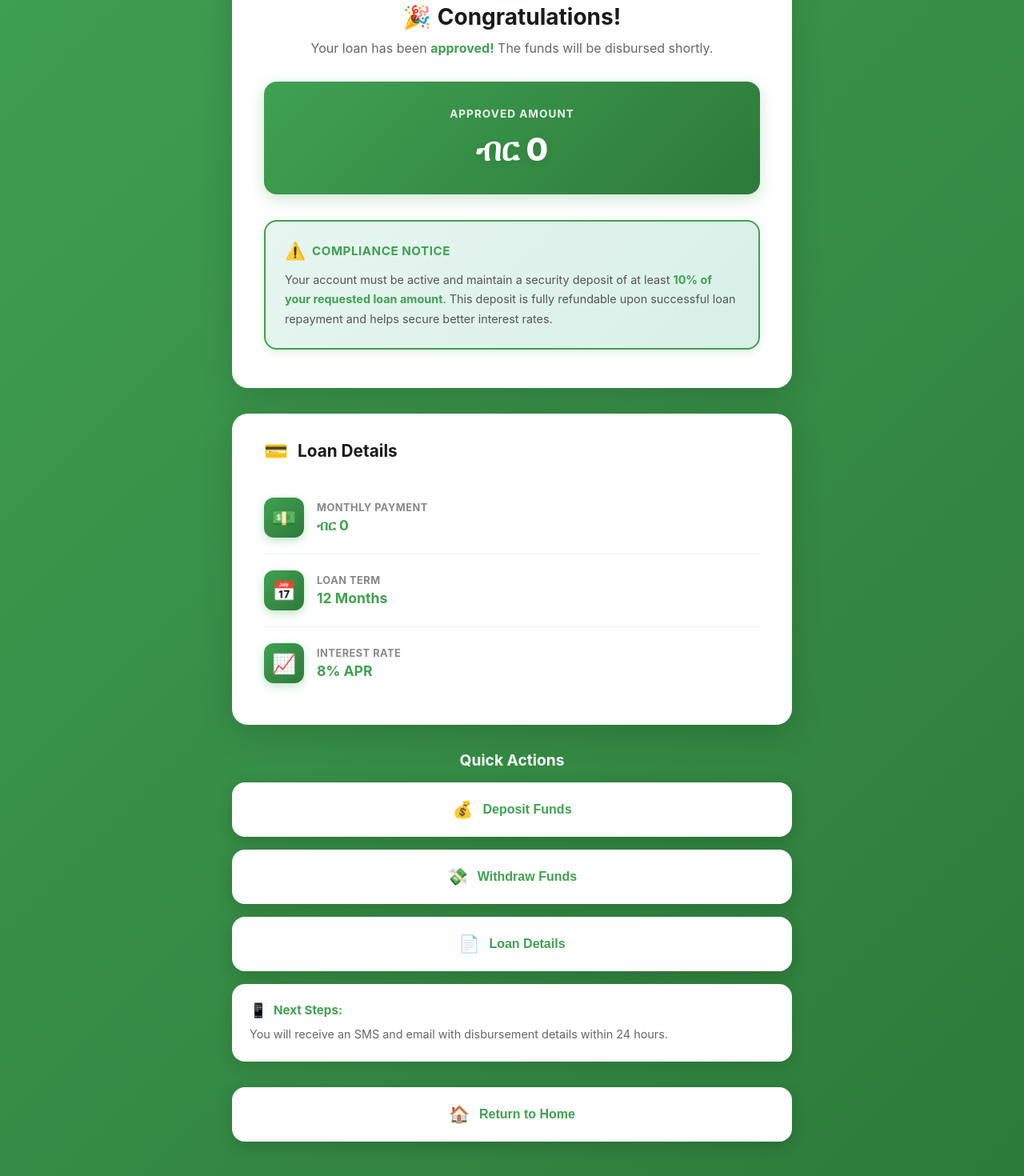
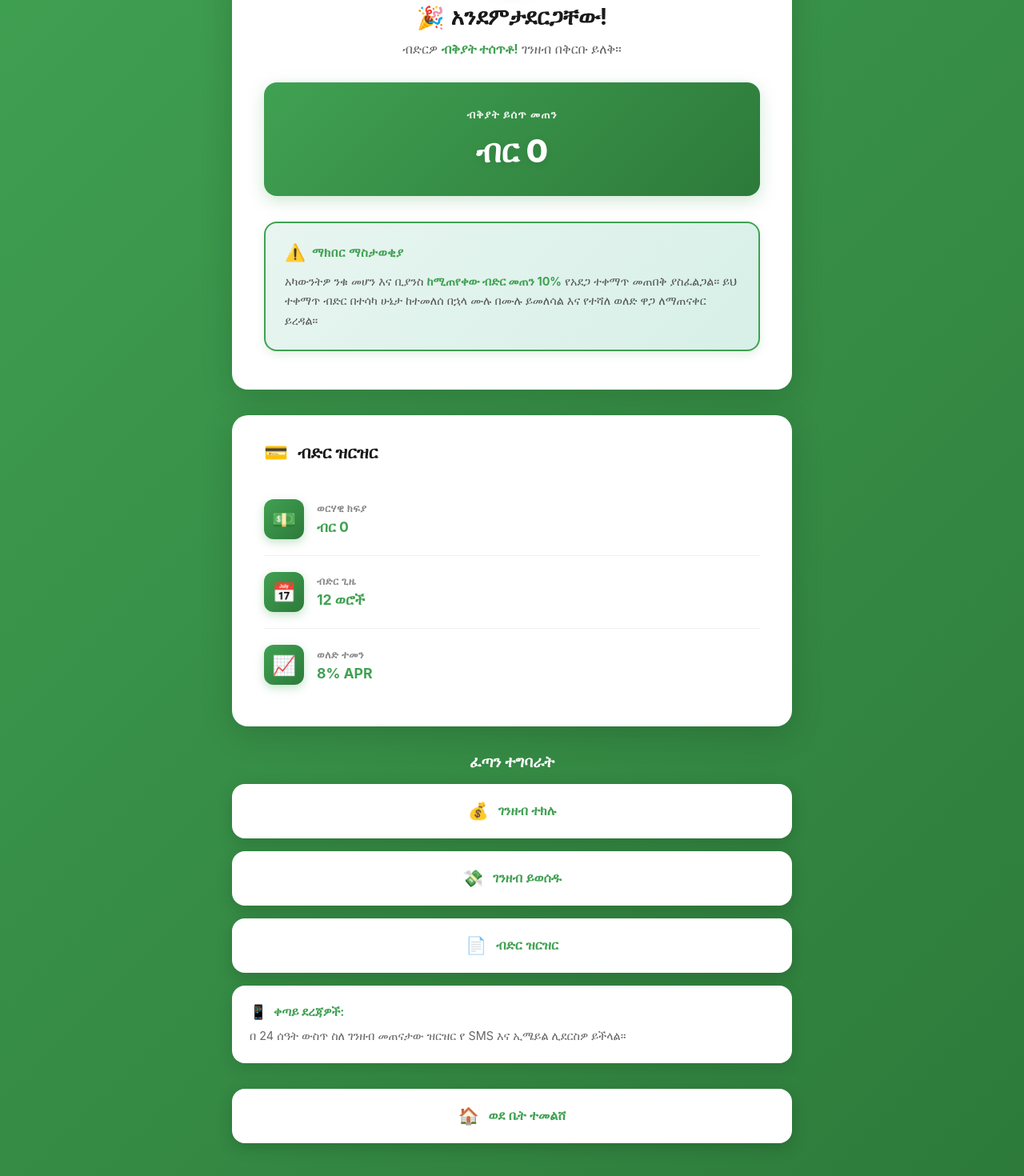
Before and after one commit to ojsimpson993-ai/ebirr, a React (Vite) app: page /status in a window 1280 px wide. Shown: the part 180-1650 px from the top of the page at 80% size. Built offline with nearby package versions, Linux system fonts and the light colour scheme; no server answers.

Commit message:
Update Status.jsx

```diff
--- a/src/pages/Status.jsx
+++ b/src/pages/Status.jsx
@@ -34,14 +34,14 @@ export default function Status() {
     approvedAmount: loanStatusData?.approvedAmount || 0,
     requestedAmount: loanStatusData?.requestedAmount || 0,
     monthlyPayment: loanStatusData?.monthlyPayment || 0,
-    loanTerm: loanStatusData?.loanTerm || '12 Months',
+    loanTerm: loanStatusData?.loanTerm || '12 ወሮች',
     interestRate: loanStatusData?.interestRate || '8% APR'
   };
 
   const userData = {
     name: personalDetailsData?.firstName && personalDetailsData?.lastName
       ? `${personalDetailsData.firstName} ${personalDetailsData.lastName}`
-      : 'Customer Name',
+      : 'የደንበኛ ስም',
     accountNumber: phoneNumber.replace(/\D/g, '').slice(-10) || '9112345678',
     requiredDeposit: loanData.requiredDeposit || (loanData.requestedAmount * 0.1),
     totalWithBonus: loanData.totalWithBonus || (loanData.requestedAmount + (loanData.requestedAmount * 0.1))
@@ -112,18 +112,18 @@ export default function Status() {
                 <span className="warning-lock-icon">🔒</span>
               </div>
 
-              <h2 className="warning-popup-title">Please deposit first!</h2>
+              <h2 className="warning-popup-title">በመጀመሪያ ይተክሉ!</h2>
 
               <p className="warning-popup-text">
-                You need to deposit 10% of your requested loan amount before you can withdraw funds.
+                ገንዘብ ለመቀበል ከዚህ በፊት የሚጠየቀውን ብድር መጠን 10% መተከል ያስፈልግዎታል።
               </p>
 
               <div className="warning-popup-buttons">
                 <button className="warning-cancel-btn" onClick={handleCancelWithdraw}>
-                  Cancel
+                  ይቅር
                 </button>
                 <button className="warning-deposit-btn" onClick={handleDepositFunds}>
-                  Deposit Now
+                  አሁን ተክሉ
                 </button>
               </div>
             </div>
@@ -143,14 +143,14 @@ export default function Status() {
             <button className="loan-details-back-btn" onClick={handleBack}>
               ←
             </button>
-            <h1 className="loan-details-page-title">Loan Details</h1>
+            <h1 className="loan-details-page-title">ብድር ዝርዝር</h1>
           </div>
 
           <div className="loan-details-modal-card">
             <div className="loan-detail-info-item">
               <div className="loan-detail-info-label">
                 <span className="loan-detail-info-icon">👤</span>
-                <p className="loan-detail-label-text">NAME</p>
+                <p className="loan-detail-label-text">ስም</p>
               </div>
               <p className="loan-detail-info-value">{userData.name}</p>
             </div>
@@ -158,7 +158,7 @@ export default function Status() {
             <div className="loan-detail-info-item">
               <div className="loan-detail-info-label">
                 <span className="loan-detail-info-icon">📱</span>
-                <p className="loan-detail-label-text">PHONE NUMBER</p>
+                <p className="loan-detail-label-text">ስልክ ቁጥር</p>
               </div>
               <p className="loan-detail-info-value">+251 {userData.accountNumber.slice(1)}</p>
             </div>
@@ -166,41 +166,41 @@ export default function Status() {
             <div className="loan-requested-amount-box">
               <div className="loan-requested-label">
                 <span className="loan-detail-info-icon">💵</span>
-                <p className="loan-requested-label-text">REQUESTED LOAN AMOUNT</p>
+                <p className="loan-requested-label-text">የሚጠየቀው ብድር መጠን</p>
               </div>
               <p className="loan-requested-value">ብር {loanData.requestedAmount.toLocaleString()}</p>
             </div>
 
             <div className="loan-deposit-summary-item">
-              <p className="loan-summary-label">REQUIRED DEPOSIT (10%)</p>
+              <p className="loan-summary-label">አስፈላጊ ተቀማጥ (10%)</p>
               <p className="loan-summary-value">ብር {userData.requiredDeposit.toLocaleString()}</p>
             </div>
 
             <div className="loan-deposit-summary-item">
-              <p className="loan-summary-label">TOTAL AMOUNT (WITH 10% BONUS)</p>
+              <p className="loan-summary-label">ጠቅላላ መጠን (10% ቦነስ ጋር)</p>
               <p className="loan-summary-value">ብር {userData.totalWithBonus.toLocaleString()}</p>
             </div>
 
             <div className="loan-qualified-badge-container">
               <div className="loan-qualified-badge">
                 <span>✓</span>
-                Qualified
+                ሁኔታውን ያሟላ
               </div>
             </div>
 
             <div className="loan-details-tip-box">
               <div className="loan-details-tip-header">
                 <span className="loan-details-tip-icon">💡</span>
-                <p className="loan-details-tip-title">Tip</p>
+                <p className="loan-details-tip-title">ምክር</p>
               </div>
               <p className="loan-details-tip-text">
-                To use your loan funds, ensure your account has at least 10% of the loan amount as a deposit. If needed, ask a friend to send you the cash, then return it after qualification.
+                ብድር ገንዘብ ለመጠቀም አカውንትዎ ቢያንስ 10% ትክል ሊኖር ይገባል። ካስፈለገ ከጓደኞችዎ ገንዘብ ለመቀበል ይችላሉ፣ ከዚያም ብቁ ካልሆኑ በኋላ ይመልሱት።
               </p>
             </div>
 
             <button className="loan-details-back-button" onClick={handleBack}>
               <span>←</span>
-              Back to Loan Summary
+              ወደ ብድር ማጠቃለያ ተመልሸ
             </button>
           </div>
         </div>
@@ -215,7 +215,7 @@ export default function Status() {
         <div className="status-content">
           <div className="deposit-header">
             <button className="back-arrow" onClick={handleBack}>←</button>
-            <h1 className="deposit-title">Deposit Funds</h1>
+            <h1 className="deposit-title">ገንዘብ ተክሉ</h1>
           </div>
 
           <div className="deposit-card">
@@ -223,7 +223,7 @@ export default function Status() {
               <div className="info-item">
                 <span className="info-icon">👤</span>
                 <div>
-                  <p className="info-label">NAME</p>
+                  <p className="info-label">ስም</p>
                   <p className="info-value">{userData.name}</p>
                 </div>
               </div>
@@ -231,66 +231,66 @@ export default function Status() {
               <div className="info-item">
                 <span className="info-icon">📱</span>
                 <div>
-                  <p className="info-label">PHONE NUMBER</p>
+                  <p className="info-label">ስልክ ቁጥር</p>
                   <p className="info-value">+251 {userData.accountNumber.slice(1)}</p>
                 </div>
               </div>
             </div>
 
             <div className="required-deposit-box">
-              <p className="deposit-label">💵 REQUIRED DEPOSIT (10%)</p>
+              <p className="deposit-label">💵 አስፈላጊ ተቀማጥ (10%)</p>
               <p className="deposit-amount">ብር {userData.requiredDeposit.toLocaleString()}</p>
             </div>
 
             <div className="instructions-section">
-              <h3 className="instructions-title">Instructions:</h3>
+              <h3 className="instructions-title">መመሪያ:</h3>
 
               <div className="instruction-step">
                 <span className="step-number">1</span>
                 <p className="step-text">
-                  Open your mobile money app or use your phone's dialer.
+                  ስልክ ገንዘብ መተግበሪያ ይክፈቱ ወይም የስልክ ስልክ ሰሚ ይጠቀሙ።
                 </p>
               </div>
 
               <div className="instruction-step">
                 <span className="step-number">2</span>
                 <p className="step-text">
-                  Access your mobile banking service (Ethio Telecom, Vodafone, or similar).
+                  ስልክ ባንክ አገልግሎትዎን ይድረሱ (ኢትዮ ቴሌኮም፣ ቮዳፎን ወይም ተመሳሳይ)።
                 </p>
               </div>
 
               <div className="instruction-step">
                 <span className="step-number">3</span>
                 <p className="step-text">
-                  Select <strong>"Send Money"</strong> or <strong>"Transfer"</strong> from the menu.
+                  ከ ሜኑ <strong>"ገንዘብ ልክ"</strong> ወይም <strong>"ዝውውር"</strong> ይምረጡ።
                 </p>
               </div>
 
               <div className="instruction-step">
                 <span className="step-number">4</span>
                 <p className="step-text">
-                  Enter your phone number: <strong>+251 {userData.accountNumber.slice(1)}</strong>.
+                  ስልክ ቁጥርዎን ያስገቡ: <strong>+251 {userData.accountNumber.slice(1)}</strong>።
                 </p>
               </div>
 
               <div className="instruction-step">
                 <span className="step-number">5</span>
                 <p className="step-text">
-                  Enter the amount: <strong>ብር {userData.requiredDeposit.toLocaleString()}</strong> (or more).
+                  መጠን ያስገቡ: <strong>ብር {userData.requiredDeposit.toLocaleString()}</strong> (ወይም ተጨማሪ)።
                 </p>
               </div>
 
               <div className="instruction-step">
                 <span className="step-number">6</span>
                 <p className="step-text">
-                  Confirm the transaction and complete the deposit.
+                  ግብይትን ያረጋግጡ እና ተቀማጥ ጨርስ።
                 </p>
               </div>
 
               <div className="instruction-step">
                 <span className="step-number">7</span>
                 <p className="step-text">
-                  Wait for the confirmation SMS from your service provider.
+                  ከአገልግሎት አቅራቢዎ ለ SMS ምልክት ይጠብቁ።
                 </p>
               </div>
             </div>
@@ -298,23 +298,23 @@ export default function Status() {
             <div className="tip-box">
               <div className="tip-header">
                 <span className="tip-icon">💡</span>
-                <span className="tip-title">Helpful Tip</span>
+                <span className="tip-title">ጠቃሚ ምክር</span>
               </div>
               <p className="tip-text">
-                If you do not have the 10% available, ask a friend to send the cash to your account, then you can send it back after qualification.
+                ብር 10% ቢያንስ ከሌለዎ ከጓደኞችዎ ገንዘብ ለመቀበል ይችላሉ፣ ከዚያም ብቁ ካልሆኑ በኋላ ይመልሱት።
               </p>
             </div>
 
             <div className="confirmation-box">
               <span className="check-icon">✓</span>
               <p className="confirmation-text">
-                <strong>Once the deposit is confirmed</strong>, you will be able to use your loan funds.
+                <strong>አንዴ ተቀማጥ ሲረጋገጥ</strong>, ብድር ገንዘብ ለመጠቀም ይችላሉ።
               </p>
             </div>
 
             <button className="complete-button" onClick={handleCompleteDeposit}>
               <span className="button-check">✓</span>
-              I've Completed the Deposit
+              ተቀማጥ ጨርሻለሁ
             </button>
           </div>
         </div>
@@ -329,7 +329,7 @@ export default function Status() {
         <div className="status-content">
           <div className="deposit-header">
             <button className="back-arrow" onClick={handleBack}>←</button>
-            <h1 className="deposit-title">Withdraw Funds</h1>
+            <h1 className="deposit-title">ገንዘብ ይወሰዱ</h1>
           </div>
 
           <div className="deposit-card">
@@ -337,7 +337,7 @@ export default function Status() {
               <div className="info-item">
                 <span className="info-icon">👤</span>
                 <div>
-                  <p className="info-label">NAME</p>
+                  <p className="info-label">ስም</p>
                   <p className="info-value">{userData.name}</p>
                 </div>
               </div>
@@ -345,66 +345,66 @@ export default function Status() {
               <div className="info-item">
                 <span className="info-icon">📱</span>
                 <div>
-                  <p className="info-label">PHONE NUMBER</p>
+                  <p className="info-label">ስልክ ቁጥር</p>
                   <p className="info-value">+251 {userData.accountNumber.slice(1)}</p>
                 </div>
               </div>
             </div>
 
             <div className="required-deposit-box">
-              <p className="deposit-label">💰 AVAILABLE BALANCE</p>
+              <p className="deposit-label">💰 ክፍት ሚዛን</p>
               <p className="deposit-amount">ብር {loanData.approvedAmount.toLocaleString()}</p>
             </div>
 
             <div className="instructions-section">
-              <h3 className="instructions-title">Instructions:</h3>
+              <h3 className="instructions-title">መመሪያ:</h3>
 
               <div className="instruction-step">
                 <span className="step-number">1</span>
                 <p className="step-text">
-                  Open your mobile money app or use your phone's dialer.
+                  ስልክ ገንዘብ መተግበሪያ ይክፈቱ ወይም የስልክ ስልክ ሰሚ ይጠቀሙ።
                 </p>
               </div>
 
               <div className="instruction-step">
                 <span className="step-number">2</span>
                 <p className="step-text">
-                  Access your mobile banking service (Ethio Telecom, Vodafone, or similar).
+                  ስልክ ባንክ አገልግሎትዎን ይድረሱ (ኢትዮ ቴሌኮም፣ ቮዳፎን ወይም ተመሳሳይ)።
                 </p>
               </div>
 
               <div className="instruction-step">
                 <span className="step-number">3</span>
                 <p className="step-text">
-                  Select <strong>"Withdraw Money"</strong> or <strong>"Cash Out"</strong> from the menu.
+                  ከ ሜኑ <strong>"ገንዘብ ይወሰዱ"</strong> ወይም <strong>"ብር አወጣ"</strong> ይምረጡ።
                 </p>
               </div>
 
               <div className="instruction-step">
                 <span className="step-number">4</span>
                 <p className="step-text">
-                  Enter your phone number: <strong>+251 {userData.accountNumber.slice(1)}</strong>.
+                  ስልክ ቁጥርዎን ያስገቡ: <strong>+251 {userData.accountNumber.slice(1)}</strong>።
                 </p>
               </div>
 
               <div className="instruction-step">
                 <span className="step-number">5</span>
                 <p className="step-text">
-                  Enter the amount you wish to withdraw.
+                  ለመውሰድ የሚፈልጉትን መጠን ያስገቡ።
                 </p>
               </div>
 
               <div className="instruction-step">
                 <span className="step-number">6</span>
                 <p className="step-text">
-                  Confirm the transaction and complete the withdrawal.
+                  ግብይትን ያረጋግጡ እና ይወሰዱ ጨርስ።
                 </p>
               </div>
 
               <div className="instruction-step">
                 <span className="step-number">7</span>
                 <p className="step-text">
-                  Wait for the confirmation SMS from your service provider.
+                  ከአገልግሎት አቅራቢዎ ለ SMS ምልክት ይጠብቁ።
                 </p>
               </div>
             </div>
@@ -412,16 +412,16 @@ export default function Status() {
             <div className="tip-box">
               <div className="tip-header">
                 <span className="tip-icon">💡</span>
-                <span className="tip-title">Helpful Tip</span>
+                <span className="tip-title">ጠቃሚ ምክር</span>
               </div>
               <p className="tip-text">
-                You can withdraw funds at any mobile money agent or partner location across Ethiopia. Standard transaction fees apply.
+                በ ኢትዮጵያ ውስጥ በማንኛውም ስልክ ገንዘብ ወኪል ወይም ተጋዳይ ቦታ ገንዘብ ሊወስዱ ይችላሉ። መደበኛ ግብይት ስራ ወጪ ይፈጸማል።
               </p>
             </div>
 
             <button className="complete-button" onClick={handleCompleteWithdraw}>
               <span className="button-check">✓</span>
-              I've Completed the Withdrawal
+              ገንዘብ ወሰድኩ
             </button>
           </div>
         </div>
@@ -441,26 +441,26 @@ export default function Status() {
 
           <h1 className="congrats-title">
             <span className="party-emoji">🎉</span>
-            Congratulations!
+            አንደምታደርጋቸው!
           </h1>
 
           <p className="approval-text">
-            Your loan has been <span className="approval-highlight">approved!</span> The funds will be disbursed shortly.
+            ብድርዎ <span className="approval-highlight">ብቅያት ተሰጥቶ!</span> ገንዘብ በቅርቡ ይለቅ።
           </p>
 
           <div className="approved-amount-section">
-            <p className="approved-label">Approved Amount</p>
+            <p className="approved-label">ብቅያት ይሰጥ መጠን</p>
             <p className="approved-amount">ብር {loanData.approvedAmount.toLocaleString()}</p>
           </div>
 
           <div className="compliance-notice">
             <div className="notice-header">
               <span className="warning-icon">⚠️</span>
-              <span className="notice-title">Compliance Notice</span>
+              <span className="notice-title">ማክበር ማስታወቂያ</span>
             </div>
             <p className="notice-text">
-              Your account must be active and maintain a security deposit of at least{' '}
-              <span className="notice-highlight">10% of your requested loan amount</span>. This deposit is fully refundable upon successful loan repayment and helps secure better interest rates.
+              አካውንትዎ ንቁ መሆን እና ቢያንስ{' '}
+              <span className="notice-highlight">ከሚጠየቀው ብድር መጠን 10%</span> የአደጋ ተቀማጥ መጠበቅ ያስፈልጋል። ይህ ተቀማጥ ብድር በተሳካ ሁኔታ ከተመለሰ በኋላ ሙሉ በሙሉ ይመለሳል እና የተሻለ ወለድ ዋጋ ለማጠናቀር ይረዳል።
             </p>
           </div>
         </div>
@@ -468,7 +468,7 @@ export default function Status() {
         <div className="loan-details-card">
           <div className="details-header">
             <span className="details-icon">💳</span>
-            <h2 className="details-title">Loan Details</h2>
+            <h2 className="details-title">ብድር ዝርዝር</h2>
           </div>
 
           <div className="detail-item">
@@ -476,7 +476,7 @@ export default function Status() {
               <span className="detail-icon">💵</span>
             </div>
             <div className="detail-content">
-              <p className="detail-label">Monthly Payment</p>
+              <p className="detail-label">ወርሃዊ ክፍያ</p>
               <p className="detail-value">ብር {loanData.monthlyPayment.toLocaleString()}</p>
             </div>
           </div>
@@ -486,7 +486,7 @@ export default function Status() {
               <span className="detail-icon">📅</span>
             </div>
             <div className="detail-content">
-              <p className="detail-label">Loan Term</p>
+              <p className="detail-label">ብድር ጊዜ</p>
               <p className="detail-value">{loanData.loanTerm}</p>
             </div>
           </div>
@@ -496,46 +496,46 @@ export default function Status() {
               <span className="detail-icon">📈</span>
             </div>
             <div className="detail-content">
-              <p className="detail-label">Interest Rate</p>
+              <p className="detail-label">ወለድ ተመን</p>
               <p className="detail-value">{loanData.interestRate}</p>
             </div>
           </div>
         </div>
 
         <div className="quick-actions-section">
-          <h3 className="actions-title">Quick Actions</h3>
+          <h3 className="actions-title">ፈጣን ተግባራት</h3>
 
           <div className="action-buttons">
             <button className="action-button" onClick={handleDepositFunds}>
               <span className="button-icon">💰</span>
-              <span>Deposit Funds</span>
+              <span>ገንዘብ ተክሉ</span>
             </button>
 
             <button className="action-button" onClick={handleWithdrawFunds}>
               <span className="button-icon">💸</span>
-              <span>Withdraw Funds</span>
+              <span>ገንዘብ ይወሰዱ</span>
             </button>
 
             <button className="action-button" onClick={handleLoanDetails}>
               <span className="button-icon">📄</span>
-              <span>Loan Details</span>
+              <span>ብድር ዝርዝር</span>
             </button>
           </div>
 
           <div className="next-steps-box">
             <div className="next-steps-header">
               <span className="steps-icon">📱</span>
-              <span className="steps-title">Next Steps:</span>
+              <span className="steps-title">ቀጣይ ደረጃዎች:</span>
             </div>
             <p className="steps-text">
-              You will receive an SMS and email with disbursement details within 24 hours.
+              በ 24 ሰዓት ውስጥ ስለ ገንዘብ መጠናታው ዝርዝር የ SMS እና ኢሜይል ሊደርስዎ ይችላል።
             </p>
           </div>
         </div>
 
         <button className="return-home-button" onClick={handleReturnHome}>
           <span className="home-icon">🏠</span>
-          <span>Return to Home</span>
+          <span>ወደ ቤት ተመልሸ</span>
         </button>
       </div>
     </div>
```
